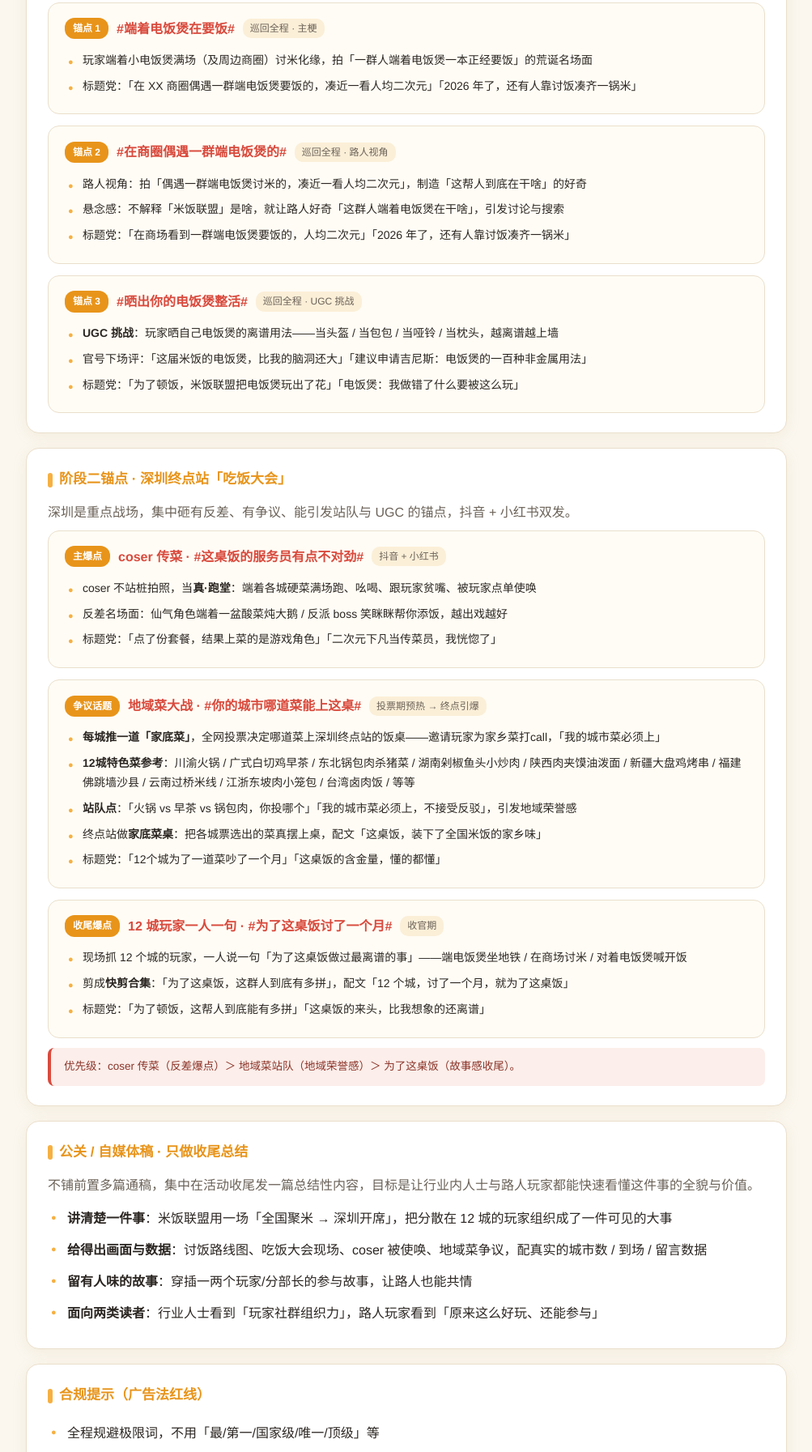
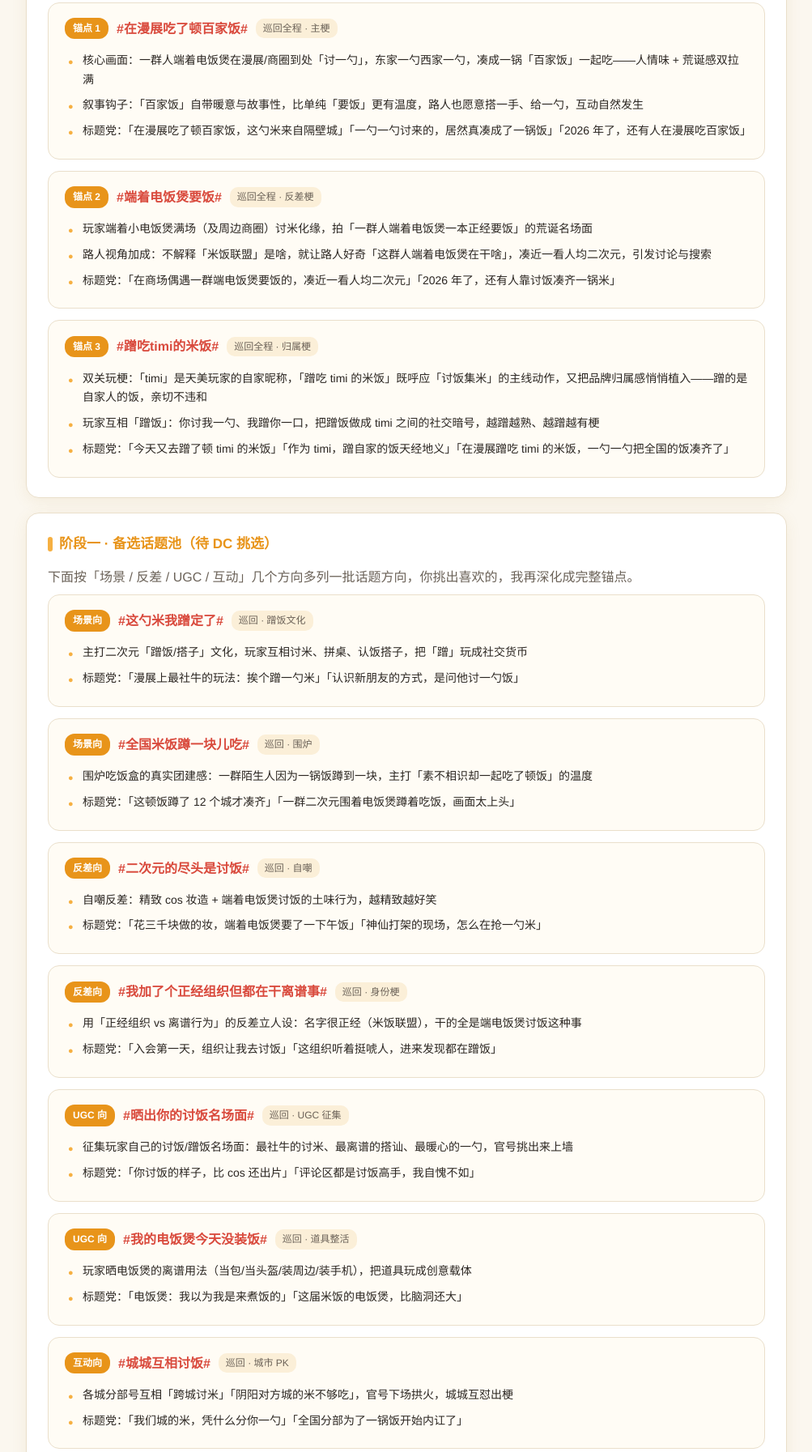
Before and after one commit to DaCoit-007/rice-alliance-plan, a plain HTML site: page index.html in a window 1280 px wide. Shown: the part 7519-9312 px from the top of the page at 81% size, without its empty margins (138-1141 px from the left). Drawn offline with Linux system fonts and the light colour scheme.

Commit message:
阶段一话题优化:锚点1漫展百家饭/锚点2电饭煲要饭/锚点3蹭吃timi的米饭+8个备选话题池

```diff
--- a/index.html
+++ b/index.html
@@ -461,32 +461,106 @@
 
     <div class="card" style="margin-top:18px">
       <h3>阶段一锚点 · 各城讨饭集米 + 围炉吃饭盒</h3>
-      <p class="lead">巡回城市站不一城一话题。官号与各城分部号共用下面这几个 tag，谁到了都能发、城城还能互相玩起来。线下照着锚点去摆画面，拍到「端电饭煲讨饭 + 围炉吃饭盒」的素材。</p>
+      <p class="lead">巡回城市站不一城一话题。官号与各城分部号共用下面这几个 tag，谁到了都能发、城城还能互相玩起来。线下照着锚点去摆画面，拍到「端电饭煲讨饭 + 漫展吃百家饭」的素材。</p>
       <div class="ideas">
         <div class="idea">
-          <div class="ih"><span class="ist">锚点 1</span><span class="itag">#端着电饭煲在要饭#</span><span class="iph">巡回全程 · 主梗</span></div>
+          <div class="ih"><span class="ist">锚点 1</span><span class="itag">#在漫展吃了顿百家饭#</span><span class="iph">巡回全程 · 主梗</span></div>
           <ul class="clean">
-            <li>玩家端着小电饭煲满场（及周边商圈）讨米化缘，拍「一群人端着电饭煲一本正经要饭」的荒诞名场面</li>
-            <li>标题党：「在 XX 商圈偶遇一群端电饭煲要饭的，凑近一看人均二次元」「2026 年了，还有人靠讨饭凑齐一锅米」</li>
+            <li>核心画面：一群人端着电饭煲在漫展/商圈到处「讨一勺」，东家一勺西家一勺，凑成一锅「百家饭」一起吃——人情味 + 荒诞感双拉满</li>
+            <li>叙事钩子：「百家饭」自带暖意与故事性，比单纯「要饭」更有温度，路人也愿意搭一手、给一勺，互动自然发生</li>
+            <li>标题党：「在漫展吃了顿百家饭，这勺米来自隔壁城」「一勺一勺讨来的，居然真凑成了一锅饭」「2026 年了，还有人在漫展吃百家饭」</li>
           </ul>
         </div>
         <div class="idea">
-          <div class="ih"><span class="ist">锚点 2</span><span class="itag">#在商圈偶遇一群端电饭煲的#</span><span class="iph">巡回全程 · 路人视角</span></div>
+          <div class="ih"><span class="ist">锚点 2</span><span class="itag">#端着电饭煲要饭#</span><span class="iph">巡回全程 · 反差梗</span></div>
           <ul class="clean">
-            <li>路人视角：拍「偶遇一群端电饭煲讨米的，凑近一看人均二次元」，制造「这帮人到底在干啥」的好奇</li>
-            <li>悬念感：不解释「米饭联盟」是啥，就让路人好奇「这群人端着电饭煲在干啥」，引发讨论与搜索</li>
-            <li>标题党：「在商场看到一群端电饭煲要饭的，人均二次元」「2026 年了，还有人靠讨饭凑齐一锅米」</li>
+            <li>玩家端着小电饭煲满场（及周边商圈）讨米化缘，拍「一群人端着电饭煲一本正经要饭」的荒诞名场面</li>
+            <li>路人视角加成：不解释「米饭联盟」是啥，就让路人好奇「这群人端着电饭煲在干啥」，凑近一看人均二次元，引发讨论与搜索</li>
+            <li>标题党：「在商场偶遇一群端电饭煲要饭的，凑近一看人均二次元」「2026 年了，还有人靠讨饭凑齐一锅米」</li>
           </ul>
         </div>
         <div class="idea">
-          <div class="ih"><span class="ist">锚点 3</span><span class="itag">#晒出你的电饭煲整活#</span><span class="iph">巡回全程 · UGC 挑战</span></div>
+          <div class="ih"><span class="ist">锚点 3</span><span class="itag">#蹭吃timi的米饭#</span><span class="iph">巡回全程 · 归属梗</span></div>
           <ul class="clean">
-            <li><b>UGC 挑战</b>：玩家晒自己电饭煲的离谱用法——当头盔 / 当包包 / 当哑铃 / 当枕头，越离谱越上墙</li>
-            <li>官号下场评：「这届米饭的电饭煲，比我的脑洞还大」「建议申请吉尼斯：电饭煲的一百种非金属用法」</li>
-            <li>标题党：「为了顿饭，米饭联盟把电饭煲玩出了花」「电饭煲：我做错了什么要被这么玩」</li>
+            <li>双关玩梗：「timi」是天美玩家的自家昵称，「蹭吃 timi 的米饭」既呼应「讨饭集米」的主线动作，又把品牌归属感悄悄植入——蹭的是自家人的饭，亲切不违和</li>
+            <li>玩家互相「蹭饭」：你讨我一勺、我蹭你一口，把蹭饭做成 timi 之间的社交暗号，越蹭越熟、越蹭越有梗</li>
+            <li>标题党：「今天又去蹭了顿 timi 的米饭」「作为 timi，蹭自家的饭天经地义」「在漫展蹭吃 timi 的米饭，一勺一勺把全国的饭凑齐了」</li>
           </ul>
         </div>
       </div>
+    </div>
+
+    <div class="card">
+      <h3>阶段一 · 备选话题池（待 DC 挑选）</h3>
+      <p class="lead">下面按「场景 / 反差 / UGC / 互动」几个方向多列一批话题方向，你挑出喜欢的，我再深化成完整锚点。</p>
+      <div class="ideas">
+
+        <div class="idea">
+          <div class="ih"><span class="ist">场景向</span><span class="itag">#这勺米我蹭定了#</span><span class="iph">巡回 · 蹭饭文化</span></div>
+          <ul class="clean">
+            <li>主打二次元「蹭饭/搭子」文化，玩家互相讨米、拼桌、认饭搭子，把「蹭」玩成社交货币</li>
+            <li>标题党：「漫展上最社牛的玩法：挨个蹭一勺米」「认识新朋友的方式，是问他讨一勺饭」</li>
+          </ul>
+        </div>
+
+        <div class="idea">
+          <div class="ih"><span class="ist">场景向</span><span class="itag">#全国米饭蹲一块儿吃#</span><span class="iph">巡回 · 围炉</span></div>
+          <ul class="clean">
+            <li>围炉吃饭盒的真实团建感：一群陌生人因为一锅饭蹲到一块，主打「素不相识却一起吃了顿饭」的温度</li>
+            <li>标题党：「这顿饭蹲了 12 个城才凑齐」「一群二次元围着电饭煲蹲着吃饭，画面太上头」</li>
+          </ul>
+        </div>
+
+        <div class="idea">
+          <div class="ih"><span class="ist">反差向</span><span class="itag">#二次元的尽头是讨饭#</span><span class="iph">巡回 · 自嘲</span></div>
+          <ul class="clean">
+            <li>自嘲反差：精致 cos 妆造 + 端着电饭煲讨饭的土味行为，越精致越好笑</li>
+            <li>标题党：「花三千块做的妆，端着电饭煲要了一下午饭」「神仙打架的现场，怎么在抢一勺米」</li>
+          </ul>
+        </div>
+
+        <div class="idea">
+          <div class="ih"><span class="ist">反差向</span><span class="itag">#我加了个正经组织但都在干离谱事#</span><span class="iph">巡回 · 身份梗</span></div>
+          <ul class="clean">
+            <li>用「正经组织 vs 离谱行为」的反差立人设：名字很正经（米饭联盟），干的全是端电饭煲讨饭这种事</li>
+            <li>标题党：「入会第一天，组织让我去讨饭」「这组织听着挺唬人，进来发现都在蹭饭」</li>
+          </ul>
+        </div>
+
+        <div class="idea">
+          <div class="ih"><span class="ist">UGC 向</span><span class="itag">#晒出你的讨饭名场面#</span><span class="iph">巡回 · UGC 征集</span></div>
+          <ul class="clean">
+            <li>征集玩家自己的讨饭/蹭饭名场面：最社牛的讨米、最离谱的搭讪、最暖心的一勺，官号挑出来上墙</li>
+            <li>标题党：「你讨饭的样子，比 cos 还出片」「评论区都是讨饭高手，我自愧不如」</li>
+          </ul>
+        </div>
+
+        <div class="idea">
+          <div class="ih"><span class="ist">UGC 向</span><span class="itag">#我的电饭煲今天没装饭#</span><span class="iph">巡回 · 道具整活</span></div>
+          <ul class="clean">
+            <li>玩家晒电饭煲的离谱用法（当包/当头盔/装周边/装手机），把道具玩成创意载体</li>
+            <li>标题党：「电饭煲：我以为我是来煮饭的」「这届米饭的电饭煲，比脑洞还大」</li>
+          </ul>
+        </div>
+
+        <div class="idea">
+          <div class="ih"><span class="ist">互动向</span><span class="itag">#城城互相讨饭#</span><span class="iph">巡回 · 城市 PK</span></div>
+          <ul class="clean">
+            <li>各城分部号互相「跨城讨米」「阴阳对方城的米不够吃」，官号下场拱火，城城互怼出梗</li>
+            <li>标题党：「我们城的米，凭什么分你一勺」「全国分部为了一锅饭开始内讧了」</li>
+          </ul>
+        </div>
+
+        <div class="idea">
+          <div class="ih"><span class="ist">互动向</span><span class="itag">#讨到了来自XX城的一勺米#</span><span class="iph">巡回 · 集邮打卡</span></div>
+          <ul class="clean">
+            <li>把「集米」做成集邮式打卡：每讨到一座城的米就打一个卡，集齐全国「米地图」，激发收集欲</li>
+            <li>标题党：「我的电饭煲里，已经有 8 个城的米了」「为了集齐全国的米，我跑了三个城」</li>
+          </ul>
+        </div>
+
+      </div>
+      <div class="note">这些是<b>方向草稿</b>，你勾选喜欢的（可多选），我再把选中的扩写成和锚点 1/2 一样的完整可执行版本。</div>
     </div>
 
     <div class="card">
```
